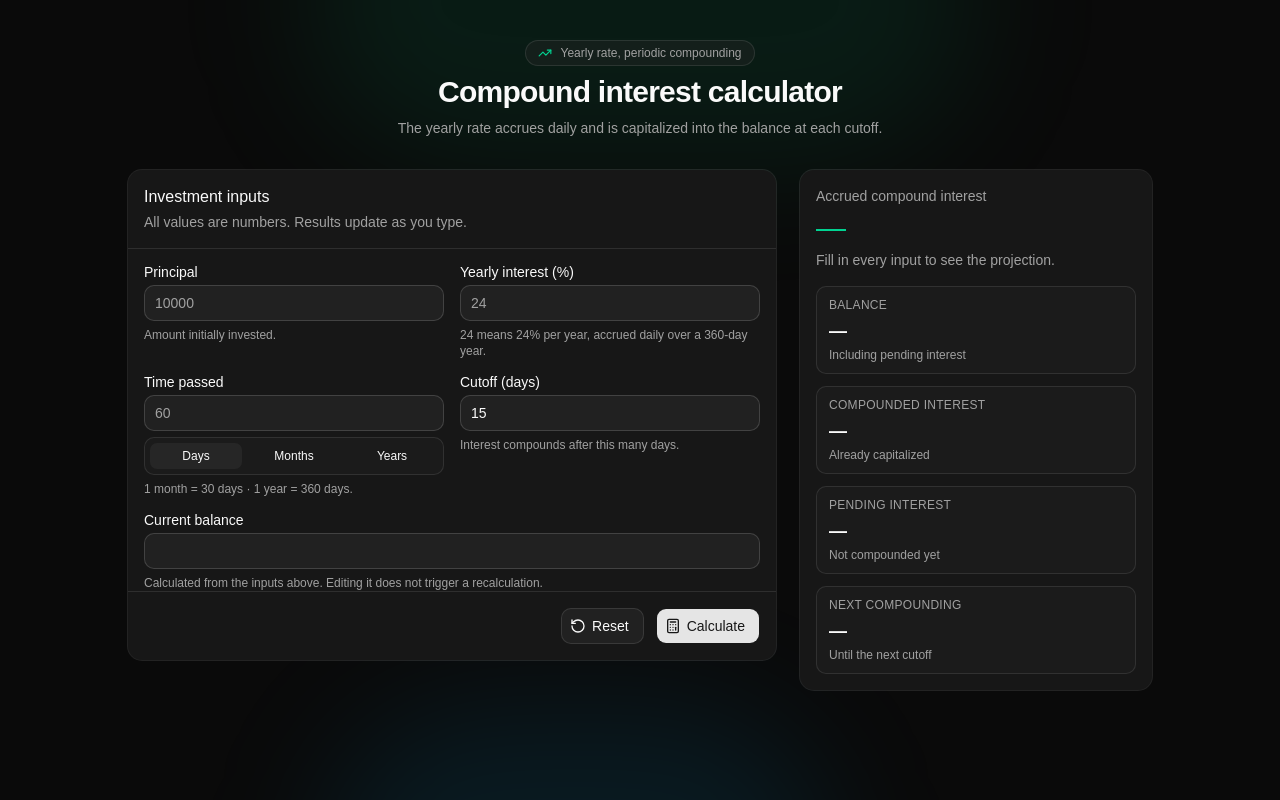
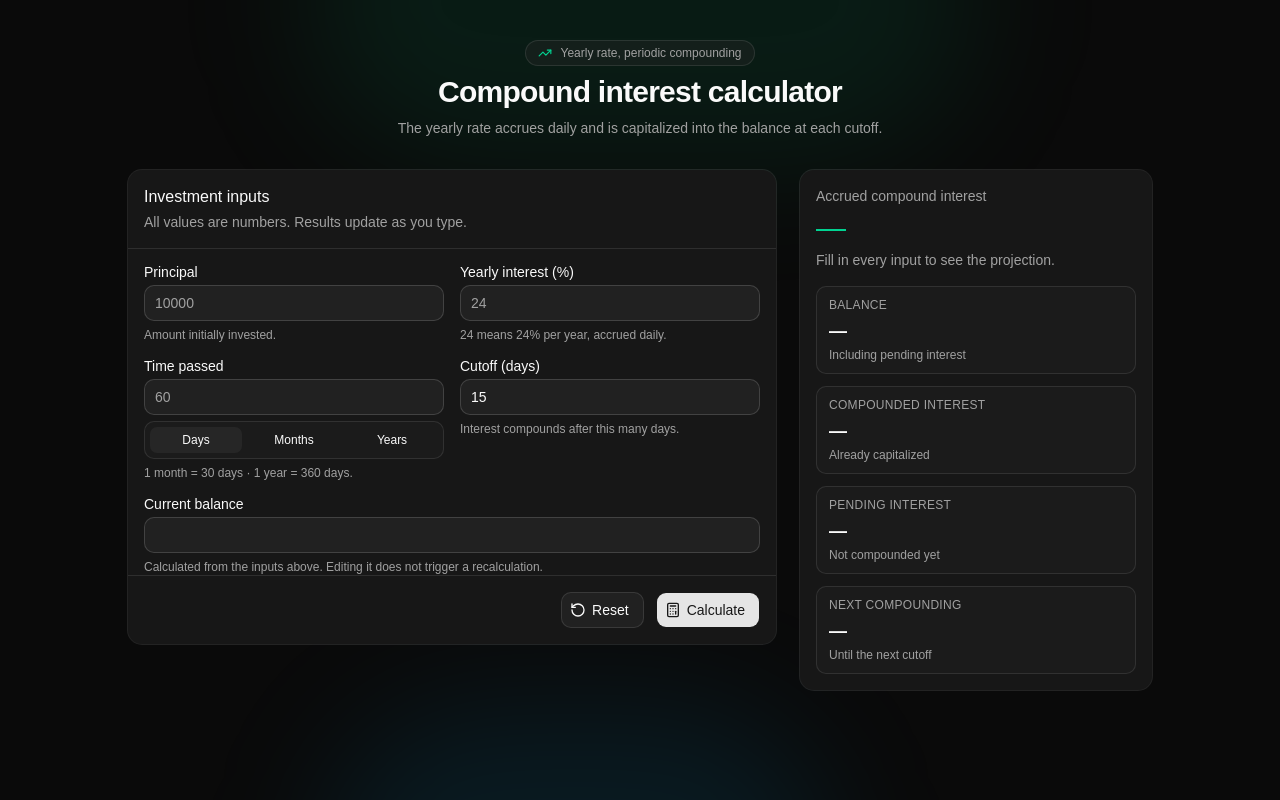
Before and after one commit to tudorilisoi/quanloop, a React (Vite) app: page / in a window 1280 px wide. Built offline with nearby package versions, Linux system fonts and the light colour scheme.

Commit message:
fix: update interest rate explanation for clarity in the App component
Signed-off-by: Tudor Ilisoi <tudorilisoi@yahoo.com>

```diff
--- a/src/App.tsx
+++ b/src/App.tsx
@@ -342,7 +342,7 @@ function App() {
                     className="h-9"
                   />
                   <p className="text-xs text-muted-foreground">
-                    24 means 24% per year, accrued daily over a 360-day year.
+                    24 means 24% per year, accrued daily.
                   </p>
                 </div>
 
```
